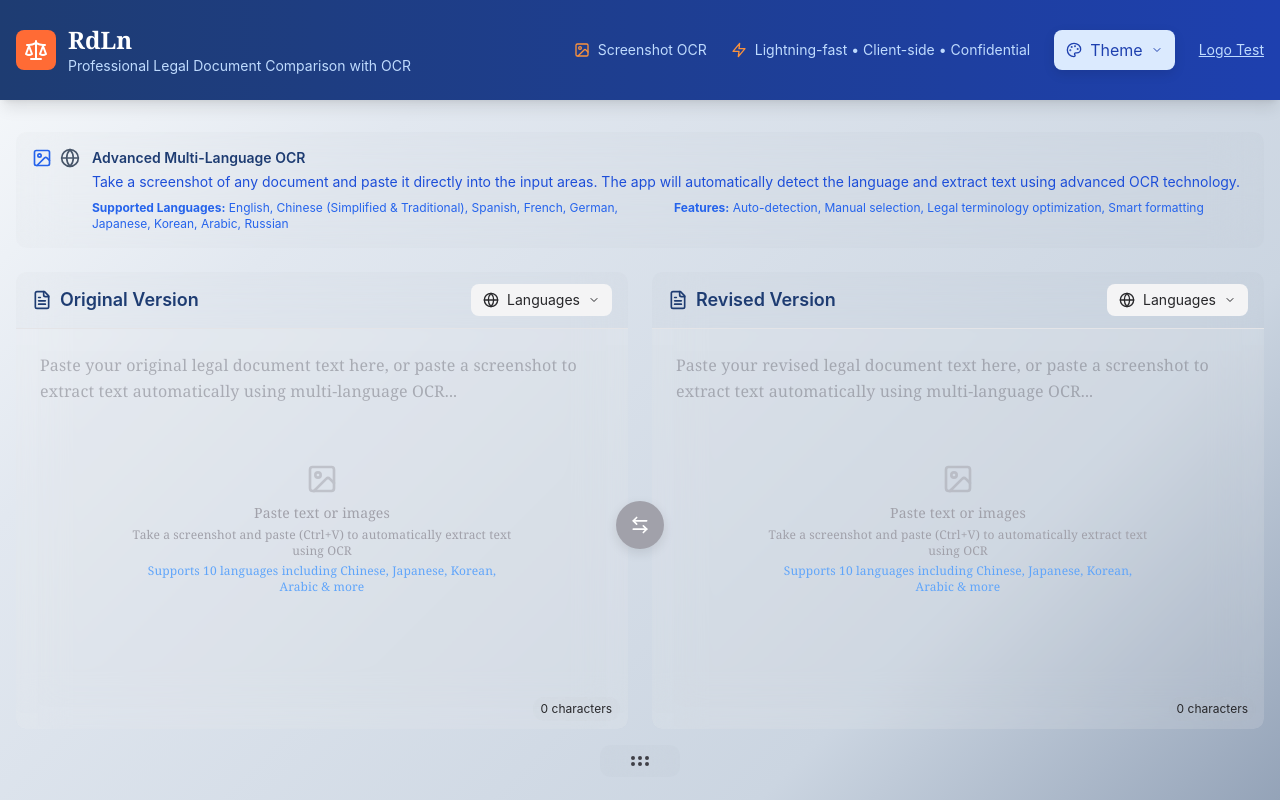
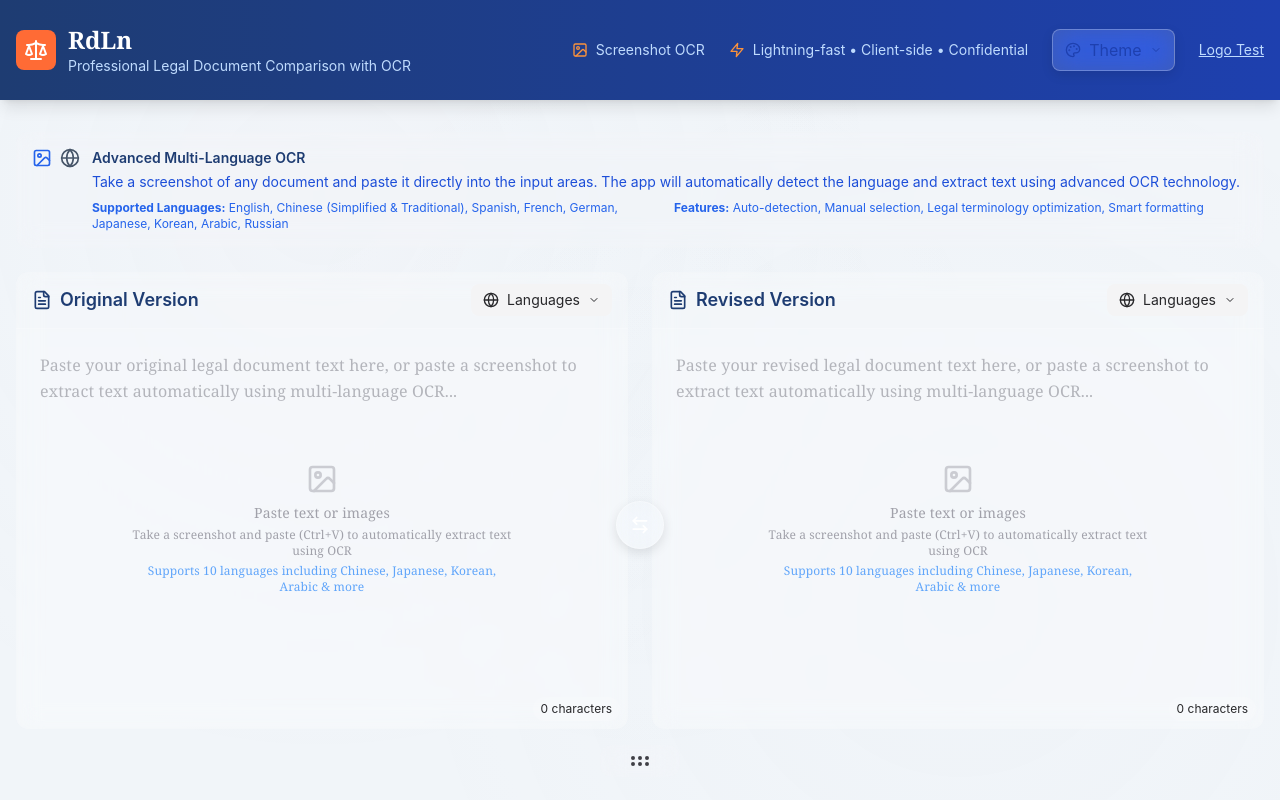
Before and after one commit to CapyDojo/RdLn-Warp-v0.20250627E, a React (Vite) app: page / in a window 1280 px wide. Shown: the top 800 px of the page. Built offline with nearby package versions, Linux system fonts and the light colour scheme; a web font is replaced by a local one.

Commit message:
WIP: Theme system improvements - Header, ThemeSelector, and glassmorphism enhancements

```diff
--- a/src/components/Header.tsx
+++ b/src/components/Header.tsx
@@ -4,33 +4,35 @@ import { ThemeSelector } from './ThemeSelector';
 
 export const Header: React.FC = () => {
   return (
-    <header className="bg-gradient-to-r from-theme-primary-900 to-theme-primary-800 text-white shadow-lg">
+    <header className="bg-gradient-to-r from-theme-primary-900 to-theme-primary-800 text-white shadow-lg overflow-visible relative">
       <div className="max-w-7xl mx-auto px-4 py-6">
-        <div className="flex items-center justify-between">
-          <div className="flex items-center gap-3">
+        <div className="flex items-center justify-between min-h-0">
+          <div className="flex items-center gap-3 flex-shrink-0">
             <div className="bg-theme-accent-500 p-2 rounded-lg">
               <Scale className="w-6 h-6 text-white" />
             </div>
-            <div>
+            <div className="min-w-0">
               <h1 className="text-2xl font-bold font-serif">RdLn</h1>
               <p className="text-theme-primary-200 text-sm">Professional Legal Document Comparison with OCR</p>
             </div>
           </div>
 
-          <div className="flex items-center gap-6">
-            <div className="flex items-center gap-2 text-sm">
+          <div className="flex items-center gap-6 flex-shrink-0">
+            <div className="hidden lg:flex items-center gap-2 text-sm">
               <Image className="w-4 h-4 text-theme-accent-400" />
-              <span className="text-theme-primary-200">Screenshot OCR</span>
+              <span className="text-theme-primary-200 whitespace-nowrap">Screenshot OCR</span>
             </div>
-            <div className="flex items-center gap-2 text-sm">
+            <div className="hidden md:flex items-center gap-2 text-sm">
               <Zap className="w-4 h-4 text-theme-accent-400" />
-              <span className="text-theme-primary-200">Lightning-fast • Client-side • Confidential</span>
+              <span className="text-theme-primary-200 whitespace-nowrap">Lightning-fast • Client-side • Confidential</span>
             </div>
-            <ThemeSelector />
+            <div className="relative z-50">
+              <ThemeSelector />
+            </div>
             {/* Temporary Logo Test Link - REMOVE AFTER TESTING */}
             <a
               href="/logo-test"
-              className="text-theme-primary-200 hover:text-white text-sm underline transition-colors"
+              className="text-theme-primary-200 hover:text-white text-sm underline transition-colors whitespace-nowrap"
               title="View logo concept designs"
             >
               Logo Test
--- a/src/components/ThemeSelector.tsx
+++ b/src/components/ThemeSelector.tsx
@@ -7,14 +7,14 @@ export const ThemeSelector: React.FC = () => {
   const [isOpen, setIsOpen] = useState(false);
 
   return (
-    <div className="relative">
+    <div className="relative z-50">
       <button
         onClick={() => setIsOpen(!isOpen)}
-        className="enhanced-button flex items-center gap-2 px-3 py-2 bg-theme-primary-100 hover:bg-theme-primary-200 rounded-lg transition-all duration-200 text-theme-primary-800 shadow-lg"
+        className="enhanced-button flex items-center gap-2 px-3 py-2 bg-theme-primary-100 hover:bg-theme-primary-200 rounded-lg transition-all duration-200 text-theme-primary-800 shadow-lg shrink-0"
         title="Change Theme"
       >
         <Palette className="w-4 h-4" />
-        <span className="hidden sm:inline">Theme</span>
+        <span className="hidden sm:inline whitespace-nowrap">Theme</span>
         <ChevronDown className={`w-3 h-3 transition-transform ${isOpen ? 'rotate-180' : ''}`} />
       </button>
 
@@ -26,7 +26,8 @@ export const ThemeSelector: React.FC = () => {
             onClick={() => setIsOpen(false)}
           />
 
-          <div className="absolute top-full right-0 mt-2 glass-panel border border-theme-neutral-200 rounded-lg shadow-lg z-50 min-w-48 transition-all duration-300">
+          <div className="absolute top-full right-0 mt-2 glass-panel border border-theme-neutral-200 rounded-lg shadow-lg z-[60] min-w-48 max-w-xs transition-all duration-300 overflow-hidden">
+            <div className="max-h-80 overflow-y-auto">
               {availableThemes.map((theme) => (
                 <button
                   key={theme.name}
@@ -36,15 +37,16 @@ export const ThemeSelector: React.FC = () => {
                   }}
                   className="subtle-button w-full px-4 py-3 text-left hover:bg-theme-neutral-50 flex items-center justify-between group first:rounded-t-lg last:rounded-b-lg transition-all duration-200"
                 >
-                <div>
-                  <div className="font-medium text-theme-neutral-900">{theme.displayName}</div>
-                  <div className="text-sm text-theme-neutral-600">{theme.description}</div>
+                  <div className="flex-1 min-w-0">
+                    <div className="font-medium text-theme-neutral-900 truncate">{theme.displayName}</div>
+                    <div className="text-sm text-theme-neutral-600 truncate">{theme.description}</div>
                   </div>
                   {currentTheme === theme.name && (
-                  <Check className="w-4 h-4 text-theme-primary-600" />
+                    <Check className="w-4 h-4 text-theme-primary-600 shrink-0 ml-2" />
                   )}
                 </button>
               ))}
+            </div>
           </div>
         </>
       )}
--- a/src/contexts/ThemeContext.tsx
+++ b/src/contexts/ThemeContext.tsx
@@ -58,23 +58,81 @@ export const ThemeProvider: React.FC<ThemeProviderProps> = ({ children }) => {
       });
     });
 
-    // Apply effect variables for glassmorphism
-    if (themeConfig.effects) {
-      Object.entries(themeConfig.effects).forEach(([effect, value]) => {
-        if (typeof value === 'string') {
-          root.style.setProperty(`--effect-${effect}`, value);
-        }
-      });
+    // Generate enhanced glassmorphism effects based on theme configuration
+    const effects = themeConfig.effects || {};
+
+    if (effects.glassmorphism) {
+      // Set basic glassmorphism variables
+      root.style.setProperty('--glass-blur', effects.backdropBlur || '24px');
+      root.style.setProperty('--glass-opacity', effects.backgroundOpacity || '0.8');
+
+      // Shadow intensity mapping
+      const shadowMap = {
+        light: '0 4px 16px rgba(31, 38, 135, 0.2)',
+        medium: '0 8px 32px rgba(31, 38, 135, 0.37)',
+        strong: '0 12px 48px rgba(31, 38, 135, 0.5)',
+        ultra: '0 16px 64px rgba(31, 38, 135, 0.7), 0 4px 16px rgba(31, 38, 135, 0.4)'
+      };
+      root.style.setProperty('--glass-shadow', shadowMap[effects.shadowIntensity || 'strong']);
+
+      // Generate vivid gradient overlays using theme colors
+      if (effects.gradientOverlay) {
+        // Helper function to convert hex to rgba
+        const hexToRgba = (hex: string, alpha: number) => {
+          const r = parseInt(hex.slice(1, 3), 16);
+          const g = parseInt(hex.slice(3, 5), 16);
+          const b = parseInt(hex.slice(5, 7), 16);
+          return `rgba(${r}, ${g}, ${b}, ${alpha})`;
+        };
+
+        // Use theme colors for vivid gradients
+        const primaryColor = Object.values(themeConfig.colors.primary)[5]; // 500 shade
+        const secondaryColor = Object.values(themeConfig.colors.secondary)[4]; // 400 shade
+        const accentColor = Object.values(themeConfig.colors.accent)[4]; // 400 shade
+
+        root.style.setProperty('--gradient-start', hexToRgba(primaryColor, 0.35));
+        root.style.setProperty('--gradient-middle', hexToRgba(secondaryColor, 0.25));
+        root.style.setProperty('--gradient-end', hexToRgba(accentColor, 0.15));
+        root.style.setProperty('--gradient-accent', hexToRgba(accentColor, 0.4));
+      } else {
+        // Fallback subtle gradients
+        root.style.setProperty('--gradient-start', 'rgba(255, 255, 255, 0.3)');
+        root.style.setProperty('--gradient-middle', 'rgba(255, 255, 255, 0.2)');
+        root.style.setProperty('--gradient-end', 'rgba(255, 255, 255, 0.1)');
+        root.style.setProperty('--gradient-accent', 'rgba(255, 255, 255, 0.25)');
+      }
+
+      // Animation level mapping
+      const animationMap = {
+        none: '0ms',
+        subtle: '200ms',
+        enhanced: '300ms',
+        premium: '500ms'
+      };
+      root.style.setProperty('--glass-transition', animationMap[effects.animationLevel || 'enhanced']);
+
+      // Border intensity based on shadow level
+      const borderMap = {
+        light: 'rgba(255, 255, 255, 0.1)',
+        medium: 'rgba(255, 255, 255, 0.18)',
+        strong: 'rgba(255, 255, 255, 0.25)',
+        ultra: 'rgba(255, 255, 255, 0.35)'
+      };
+      root.style.setProperty('--glass-border', borderMap[effects.shadowIntensity || 'strong']);
     }
 
     // DEFINITIVE FIX: Force body background with !important and remove all conflicting styles
     document.body.style.cssText = '';
 
-    // Apply theme-specific body backgrounds with maximum priority and proper background settings
+    // Apply theme-specific solid backgrounds + CSS noise for zero banding
     switch (currentTheme) {
       case 'professional':
         document.body.style.cssText = `
-          background: linear-gradient(135deg, #f8fafc 0%, #e2e8f0 25%, #cbd5e1 75%, #94a3b8 100%) !important;
+          background: #f1f5f9 !important;
+          background-image:
+            radial-gradient(circle at 25% 25%, rgba(226, 232, 240, 0.05) 0%, transparent 50%),
+            radial-gradient(circle at 75% 75%, rgba(203, 213, 225, 0.03) 0%, transparent 50%),
+            radial-gradient(circle at 50% 50%, rgba(241, 245, 249, 0.02) 0%, transparent 50%) !important;
           background-repeat: no-repeat !important;
           background-attachment: fixed !important;
           background-size: 100% 100% !important;
@@ -82,11 +140,15 @@ export const ThemeProvider: React.FC<ThemeProviderProps> = ({ children }) => {
           margin: 0 !important;
           padding: 0 !important;
         `;
-        console.log('💼 FORCED professional gradient background for glassmorphism');
+        console.log('💼 Applied professional solid + noise (zero banding)');
         break;
       case 'bamboo':
         document.body.style.cssText = `
-          background: linear-gradient(135deg, #5d8a3a 0%, #7ba05f 35%, #a8c49a 70%, #c8d8b8 100%) !important;
+          background: #7ba05f !important;
+          background-image:
+            radial-gradient(circle at 25% 25%, rgba(108, 153, 73, 0.08) 0%, transparent 50%),
+            radial-gradient(circle at 75% 75%, rgba(138, 178, 108, 0.05) 0%, transparent 50%),
+            radial-gradient(circle at 50% 50%, rgba(93, 138, 58, 0.03) 0%, transparent 50%) !important;
           background-repeat: no-repeat !important;
           background-attachment: fixed !important;
           background-size: 100% 100% !important;
@@ -94,11 +156,15 @@ export const ThemeProvider: React.FC<ThemeProviderProps> = ({ children }) => {
           margin: 0 !important;
           padding: 0 !important;
         `;
-        console.log('🌿 FORCED bamboo gradient background');
+        console.log('🌿 Applied bamboo solid + noise (zero banding)');
         break;
       case 'apple-light':
         document.body.style.cssText = `
-          background: linear-gradient(135deg, #f8fafc 0%, #f1f5f9 50%, #e2e8f0 100%) !important;
+          background: #f8fafc !important;
+          background-image:
+            radial-gradient(circle at 25% 25%, rgba(241, 245, 249, 0.04) 0%, transparent 50%),
+            radial-gradient(circle at 75% 75%, rgba(226, 232, 240, 0.03) 0%, transparent 50%),
+            radial-gradient(circle at 50% 50%, rgba(248, 250, 252, 0.02) 0%, transparent 50%) !important;
           background-repeat: no-repeat !important;
           background-attachment: fixed !important;
           background-size: 100% 100% !important;
@@ -106,11 +172,15 @@ export const ThemeProvider: React.FC<ThemeProviderProps> = ({ children }) => {
           margin: 0 !important;
           padding: 0 !important;
         `;
-        console.log('🍎 FORCED Apple Light gradient background');
+        console.log('🍎 Applied Apple Light solid + noise (zero banding)');
         break;
       case 'apple-dark':
         document.body.style.cssText = `
-          background: linear-gradient(135deg, #000000 0%, #0a0a0a 25%, #171717 75%, #262626 100%) !important;
+          background: #0a0a0a !important;
+          background-image:
+            radial-gradient(circle at 25% 25%, rgba(23, 23, 23, 0.06) 0%, transparent 50%),
+            radial-gradient(circle at 75% 75%, rgba(38, 38, 38, 0.04) 0%, transparent 50%),
+            radial-gradient(circle at 50% 50%, rgba(15, 15, 15, 0.03) 0%, transparent 50%) !important;
           background-repeat: no-repeat !important;
           background-attachment: fixed !important;
           background-size: 100% 100% !important;
@@ -118,7 +188,7 @@ export const ThemeProvider: React.FC<ThemeProviderProps> = ({ children }) => {
           margin: 0 !important;
           padding: 0 !important;
         `;
-        console.log('🌙 FORCED Apple Dark gradient background');
+        console.log('🌙 Applied Apple Dark solid + noise (zero banding)');
         break;
       default:
         // Fallback
--- a/src/index.css
+++ b/src/index.css
@@ -2,21 +2,49 @@
 @tailwind components;
 @tailwind utilities;
 
-/* Vivid and Enhanced Glassmorphic Design Enhancements */
+/* Enhanced Glassmorphic Design with Vivid Dynamic Effects */
 :root {
-  --glass-opacity: 0.75;
-  --glass-blur: 16px;
-  --glass-shadow: 0 8px 32px rgba(31, 38, 135, 0.37);
-  --gradient-start: rgba(255, 255, 255, 0.45);
+  /* Default fallback values - will be overridden by ThemeContext */
+  --glass-opacity: 0.8;
+  --glass-blur: 24px;
+  --glass-shadow: 0 12px 48px rgba(31, 38, 135, 0.5);
+  --glass-transition: 300ms;
+  --glass-border: rgba(255, 255, 255, 0.25);
+  --gradient-start: rgba(255, 255, 255, 0.35);
+  --gradient-middle: rgba(255, 255, 255, 0.25);
   --gradient-end: rgba(255, 255, 255, 0.15);
+  --gradient-accent: rgba(255, 255, 255, 0.4);
 }
 
+/* Clean Glass Panel - Optimized blur to prevent banding */
 .glass-panel {
-  backdrop-filter: blur(var(--glass-blur));
-  background: linear-gradient(135deg, var(--gradient-start) 0%, var(--gradient-end) 100%) !important;
+  position: relative;
+  backdrop-filter: blur(calc(var(--glass-blur) * 0.75)) saturate(1.4);
+  -webkit-backdrop-filter: blur(calc(var(--glass-blur) * 0.75)) saturate(1.4);
+  background: rgba(255, 255, 255, 0.1) !important;
   box-shadow: var(--glass-shadow);
-  border-radius: 10px;
-  border: 1px solid rgba(255, 255, 255, 0.18);
+  border-radius: 12px;
+  border: 1px solid var(--glass-border);
+  transition: all var(--glass-transition) cubic-bezier(0.4, 0, 0.2, 1);
+  overflow: hidden;
+}
+
+/* Glass Panel Hover Effects */
+.glass-panel:hover {
+  transform: translateY(-2px);
+  box-shadow: var(--glass-shadow), 0 4px 16px rgba(0, 0, 0, 0.1);
+  border-color: var(--gradient-accent);
+}
+
+/* Glass Panel Clean Hover Effects - No Banding */
+.glass-panel {
+  transition: all 400ms cubic-bezier(0.4, 0, 0.2, 1);
+}
+
+.glass-panel:hover {
+  backdrop-filter: blur(calc(var(--glass-blur) * 1.1)) saturate(1.1);
+  -webkit-backdrop-filter: blur(calc(var(--glass-blur) * 1.1)) saturate(1.1);
+  border-color: rgba(255, 255, 255, 0.4);
 }
 
 /* DEFINITIVE FIX: Force transparent base layers */
@@ -48,3 +76,80 @@ body {
 .glass-panel {
   isolation: isolate !important;
 }
+
+/* Enhanced Glass Button Effects - No Gradients */
+.enhanced-button {
+  position: relative;
+  backdrop-filter: blur(calc(var(--glass-blur) * 0.6)) saturate(1.5);
+  background: rgba(255, 255, 255, 0.15) !important;
+  border: 1px solid var(--glass-border);
+  transition: all var(--glass-transition) cubic-bezier(0.4, 0, 0.2, 1);
+  overflow: hidden;
+}
+
+.enhanced-button:hover {
+  transform: translateY(-1px) scale(1.02);
+  box-shadow: 0 8px 25px rgba(0, 0, 0, 0.15);
+  border-color: rgba(255, 255, 255, 0.4);
+  backdrop-filter: blur(calc(var(--glass-blur) * 0.7)) saturate(1.3);
+}
+
+/* Enhanced Glass Input Fields - No Gradients */
+.glass-input-field {
+  backdrop-filter: blur(calc(var(--glass-blur) * 0.4)) saturate(1.2);
+  background: rgba(255, 255, 255, 0.08) !important;
+  border: 1px solid rgba(255, 255, 255, 0.2);
+  transition: all var(--glass-transition) ease;
+}
+
+.glass-input-field:focus {
+  backdrop-filter: blur(var(--glass-blur)) saturate(1.4);
+  background: rgba(255, 255, 255, 0.12) !important;
+  border-color: rgba(255, 255, 255, 0.4);
+  box-shadow: 0 0 0 3px rgba(var(--color-primary-500-rgb), 0.1);
+}
+
+/* Glass Panel Headers and Footers - No Gradients */
+.glass-panel-header-footer {
+  backdrop-filter: blur(calc(var(--glass-blur) * 0.8));
+  background: rgba(255, 255, 255, 0.12) !important;
+  border-bottom: 1px solid var(--glass-border);
+}
+
+.glass-panel-inner-content {
+  backdrop-filter: blur(calc(var(--glass-blur) * 0.3));
+  background: rgba(255, 255, 255, 0.03) !important;
+}
+
+/* Premium Animation Effects */
+@keyframes glassShimmer {
+  0% {
+    transform: translateX(-100%);
+  }
+  50% {
+    transform: translateX(100%);
+  }
+  100% {
+    transform: translateX(100%);
+  }
+}
+
+.glass-panel-premium::after {
+  content: '';
+  position: absolute;
+  top: 0;
+  left: 0;
+  right: 0;
+  bottom: 0;
+  background: rgba(255, 255, 255, 0.05);
+  opacity: 0;
+  transform: translateX(-100%);
+  animation: glassShimmer 3s infinite;
+  pointer-events: none;
+}
+
+/* Enhanced Focus States */
+.glass-panel:focus-within {
+  border-color: var(--gradient-accent);
+  box-shadow: var(--glass-shadow), 0 0 0 3px rgba(var(--color-primary-500-rgb), 0.1);
+}
--- a/src/styles/glassmorphism.css
+++ b/src/styles/glassmorphism.css
@@ -1,20 +1,21 @@
 /* Glassmorphism Effects - Enhanced with Logo Test Page Aesthetics */
 
-/* Base glassmorphism panel with enhanced hover effects */
+/* Base glassmorphism panel - Optimized blur to prevent banding */
 .glass-panel {
-  background: rgba(0, 0, 0, 0.01) !important;
-  backdrop-filter: blur(12px);
-  -webkit-backdrop-filter: blur(12px);
+  background: rgba(255, 255, 255, 0.08) !important;
+  backdrop-filter: blur(10px) saturate(1.3);
+  -webkit-backdrop-filter: blur(10px) saturate(1.3);
   border: 1px solid rgba(255, 255, 255, 0.2);
   box-shadow: 0 8px 32px 0 rgba(31, 38, 135, 0.1);
   transition: all 0.3s ease;
 }
 
-/* Enhanced hover effects for glass panels - inspired by logo test page */
+/* Enhanced hover effects for glass panels - softer gradients and smooth animations */
 .glass-panel:hover {
-  transform: translateY(-2px) scale(1.005);
-  box-shadow: 0 12px 40px 0 rgba(31, 38, 135, 0.2);
+  transform: translateY(-2px) scale(1.002);
+  box-shadow: 0 12px 40px 0 rgba(31, 38, 135, 0.15);
   border-color: rgba(255, 255, 255, 0.3);
+  transition: all 600ms cubic-bezier(0.4, 0, 0.2, 1);
 }
 
 /* Professional theme glassmorphism */
@@ -90,13 +91,13 @@
   transform: translateY(-3px) scale(1.005);
 }
 
-/* Apple Dark theme glassmorphism */
+/* Apple Dark theme glassmorphism - Reduced blur to prevent banding */
 [data-theme="apple-dark"] .glass-panel {
   background: rgba(23, 23, 23, var(--effect-backgroundOpacity, 0.5));
   border: 1px solid rgba(255, 255, 255, 0.1);
   box-shadow: 0 8px 32px 0 rgba(139, 92, 246, 0.1);
-  backdrop-filter: blur(var(--effect-backdropBlur, 20px));
-  -webkit-backdrop-filter: blur(var(--effect-backdropBlur, 20px));
+  backdrop-filter: blur(8px) saturate(1.6);
+  -webkit-backdrop-filter: blur(8px) saturate(1.6);
   border-radius: 12px;
 }
 
@@ -252,6 +253,29 @@
   transition: background-color 0.3s ease, border-color 0.3s ease, color 0.3s ease, box-shadow 0.3s ease, backdrop-filter 0.3s ease, transform 0.3s ease;
 }
 
+/* Clean hover effects for text input panels - No banding */
+.glass-panel.text-input-panel {
+  transition: all 400ms cubic-bezier(0.4, 0, 0.2, 1);
+}
+
+.glass-panel.text-input-panel:hover {
+  backdrop-filter: blur(calc(var(--effect-backdropBlur, 12px) * 1.15)) saturate(1.05);
+  -webkit-backdrop-filter: blur(calc(var(--effect-backdropBlur, 12px) * 1.15)) saturate(1.05);
+  border-color: rgba(255, 255, 255, 0.35);
+  box-shadow: 0 8px 32px 0 rgba(31, 38, 135, 0.12);
+}
+
+/* Theme-specific clean hover effects */
+[data-theme="professional"] .glass-panel.text-input-panel:hover {
+  border-color: rgba(var(--color-primary-300-rgb), 0.6);
+  box-shadow: 0 8px 32px 0 rgba(var(--color-primary-600-rgb), 0.15);
+}
+
+[data-theme="bamboo"] .glass-panel.text-input-panel:hover {
+  border-color: rgba(93, 138, 58, 0.5);
+  box-shadow: 0 8px 32px 0 rgba(93, 138, 58, 0.2);
+}
+
 /* Libertinus Math font styles */
 .libertinus-math-text {
   font-family: 'Libertinus Math', 'ui-serif', 'Georgia', 'Cambria', 'Times New Roman', 'Times', 'serif' !important;
@@ -309,3 +333,44 @@
 .libertinus-math-output {
   font-family: 'Libertinus Math', 'Libertinus Math Fallback', 'ui-serif', 'Georgia', 'Cambria', 'Times New Roman', 'Times', 'serif' !important;
 }
+
+/* Fix for dropdown positioning to prevent header expansion */
+.relative.z-50 {
+  position: relative !important;
+  z-index: 50 !important;
+}
+
+/* Ensure dropdown doesn't affect parent container height */
+.relative.z-50 > .absolute {
+  position: absolute !important;
+  top: 100% !important;
+  left: auto !important;
+  right: 0 !important;
+  z-index: 60 !important;
+  margin-top: 0.5rem !important;
+  pointer-events: auto !important;
+}
+
+/* Prevent header from expanding due to dropdown */
+header {
+  position: relative !important;
+  overflow: visible !important;
+  z-index: 40 !important;
+}
+
+header .flex {
+  min-height: auto !important;
+  height: auto !important;
+}
+
+/* Ensure dropdown backdrop doesn't interfere with header */
+.fixed.inset-0.z-40 {
+  position: fixed !important;
+  top: 0 !important;
+  left: 0 !important;
+  right: 0 !important;
+  bottom: 0 !important;
+  z-index: 40 !important;
+  background: transparent !important;
+  pointer-events: auto !important;
+}
--- a/src/types/theme.ts
+++ b/src/types/theme.ts
@@ -59,5 +59,9 @@ export interface ThemeConfig {
     glassmorphism?: boolean;
     backdropBlur?: string;
     backgroundOpacity?: string;
+    shadowIntensity?: 'light' | 'medium' | 'strong' | 'ultra';
+    gradientOverlay?: boolean;
+    animationLevel?: 'none' | 'subtle' | 'enhanced' | 'premium';
+    textureOverlay?: boolean;
   };
 }
```
Also changed, not shown: 1 other file (tests, documents, lock files or other folders). Lines whose indentation alone changed are shown as unchanged.
